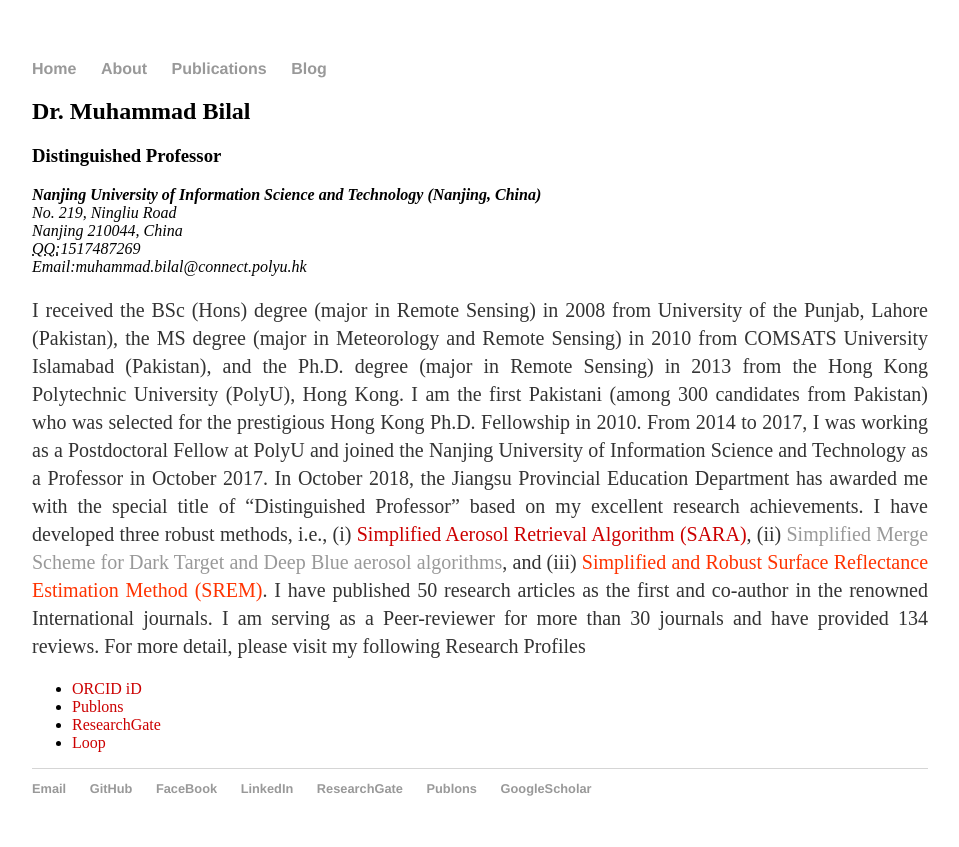
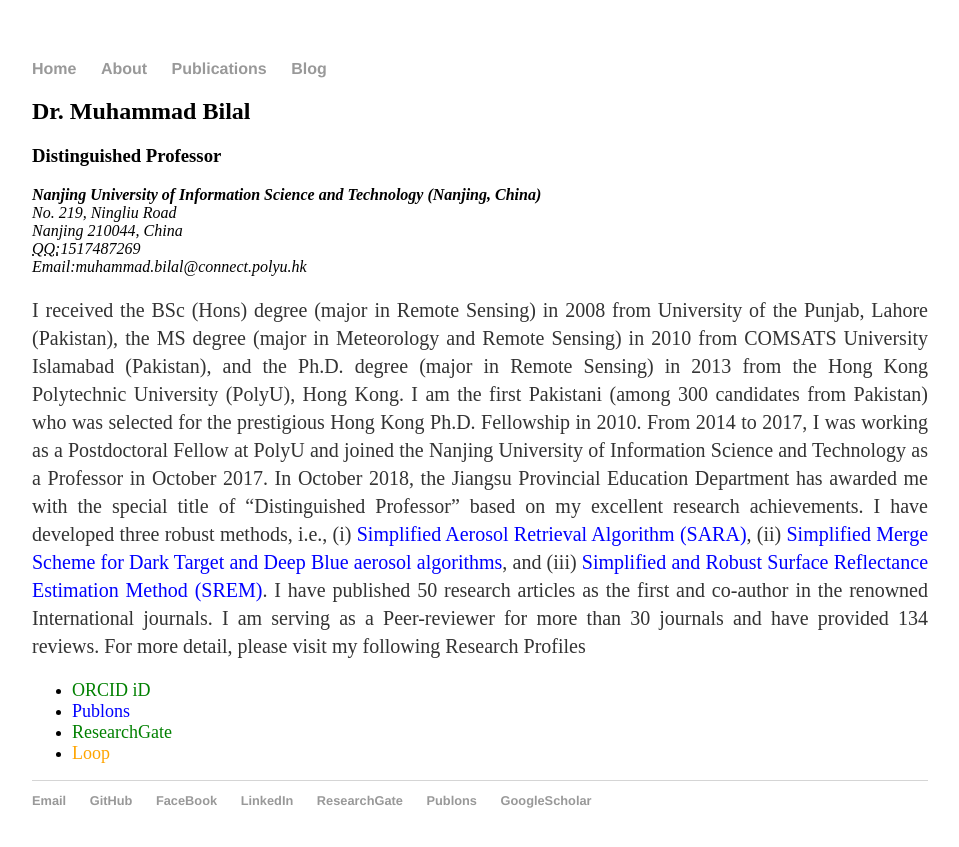
Before and after one commit to rs-DrBilal/rsbilal.github.io, a Jekyll site: the page built from about/index.html, in a window 1280 px wide. Shown: the top 847 px of the page, without its empty margins (160-1119 px from the left). Built offline with Jekyll 4.4.1, drawn with Linux system fonts in a browser that asks for light colours.

Commit message:
Update index.html

```diff
--- a/about/index.html
+++ b/about/index.html
@@ -20,16 +20,16 @@
 				From 2014 to 2017, I was working as a Postdoctoral Fellow at PolyU and joined the Nanjing University of Information Science and Technology as a Professor in October 2017.
 				In October 2018, the Jiangsu Provincial Education Department has awarded me with the special title of “Distinguished Professor” based on my excellent research achievements.
 				I have developed three robust methods, i.e.,
-				(i) <a href="https://doi.org/10.1016/j.rse.2013.04.014" style="color: #cc0000">Simplified Aerosol Retrieval Algorithm (SARA)</a>,
-				(ii) <a href="https://doi.org/10.1016/j.rse.2017.05.028" style="color: #999999">Simplified Merge Scheme for Dark Target and Deep Blue aerosol algorithms</a>, and
-				(iii) <a href=" https://doi.org/10.3390/rs11111344" style="color: #ff3300">Simplified and Robust Surface Reflectance Estimation Method (SREM)</a>.
+				(i) <a href="https://doi.org/10.1016/j.rse.2013.04.014" style="color: blue">Simplified Aerosol Retrieval Algorithm (SARA)</a>,
+				(ii) <a href="https://doi.org/10.1016/j.rse.2017.05.028" style="color: blue">Simplified Merge Scheme for Dark Target and Deep Blue aerosol algorithms</a>, and
+				(iii) <a href=" https://doi.org/10.3390/rs11111344" style="color: blue">Simplified and Robust Surface Reflectance Estimation Method (SREM)</a>.
 				I have published 50 research articles as the first and co-author in the renowned International journals.
 				I am serving as a Peer-reviewer for more than 30 journals and have provided 134 reviews. For more detail, please visit my following Research Profiles</p>
 
 			<ul class="contacts">
-				<li><a href="https://orcid.org/0000-0003-1022-3999" style="color:#cc0000; font-size:16px">ORCID iD</a></li>
-				<li><a href=" https://publons.com/researcher/1093783/muhammad-bilal/" style="color:#cc0000; font-size:16px">Publons</a></li>
-				<li><a href="https://www.researchgate.net/profile/Muhammad_Bilal_phd" style="color:#cc0000; font-size:16px">ResearchGate</a></li>
-				<li><a href="https://loop.frontiersin.org/people/263729/overview" style="color:#cc0000; font-size:16px">Loop</a></li>
+				<li><a href="https://orcid.org/0000-0003-1022-3999" style="color:green; font-size:18px">ORCID iD</a></li>
+				<li><a href=" https://publons.com/researcher/1093783/muhammad-bilal/" style="color:blue; font-size:18px">Publons</a></li>
+				<li><a href="https://www.researchgate.net/profile/Muhammad_Bilal_phd" style="color:green; font-size:18px">ResearchGate</a></li>
+				<li><a href="https://loop.frontiersin.org/people/263729/overview" style="color:orange; font-size:18px">Loop</a></li>
 				</ul>
 		</div>
```
